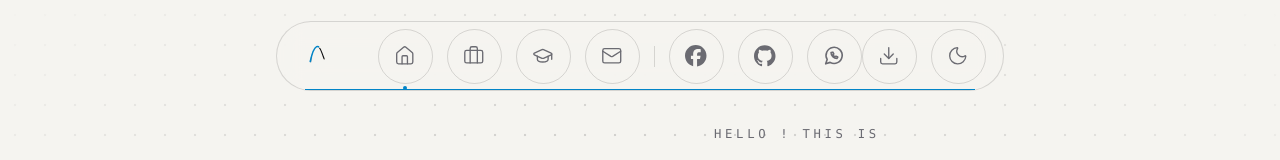
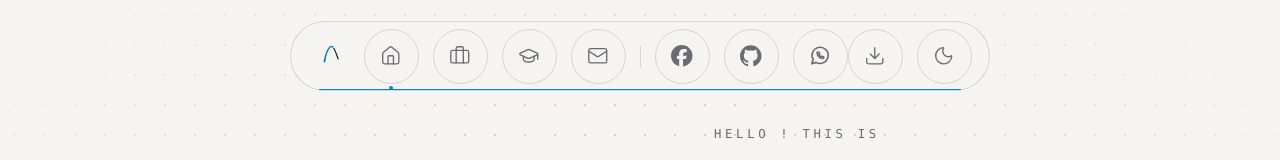
Before and after one commit to mickaelrakt8-netizen/Portfolio_site, a React (Vite) app: page / in a window 1280 px wide. Shown: the top 160 px of the page. Built offline with nearby package versions, Linux system fonts and the light colour scheme.

Commit message:
changement dock-1

```diff
--- a/src/components/magicui/dock.tsx
+++ b/src/components/magicui/dock.tsx
@@ -51,7 +51,7 @@ export function Dock({
   const mouseX = useMotionValue(Infinity);
   const { scrollYProgress } = useScroll();
 
-  const dynamicWidth = useTransform(scrollYProgress, [0, 1], ["65vw", "52rem"]);
+  const dynamicWidth = useTransform(scrollYProgress, [0, 1], ["65vw", "34rem"]);
   const dynamicGap = useTransform(scrollYProgress, [0, 1], ["32px", "12px"]);
   const dynamicPadding = useTransform(scrollYProgress, [0, 1], ["2.5rem", "1.25rem"]);
 
```
